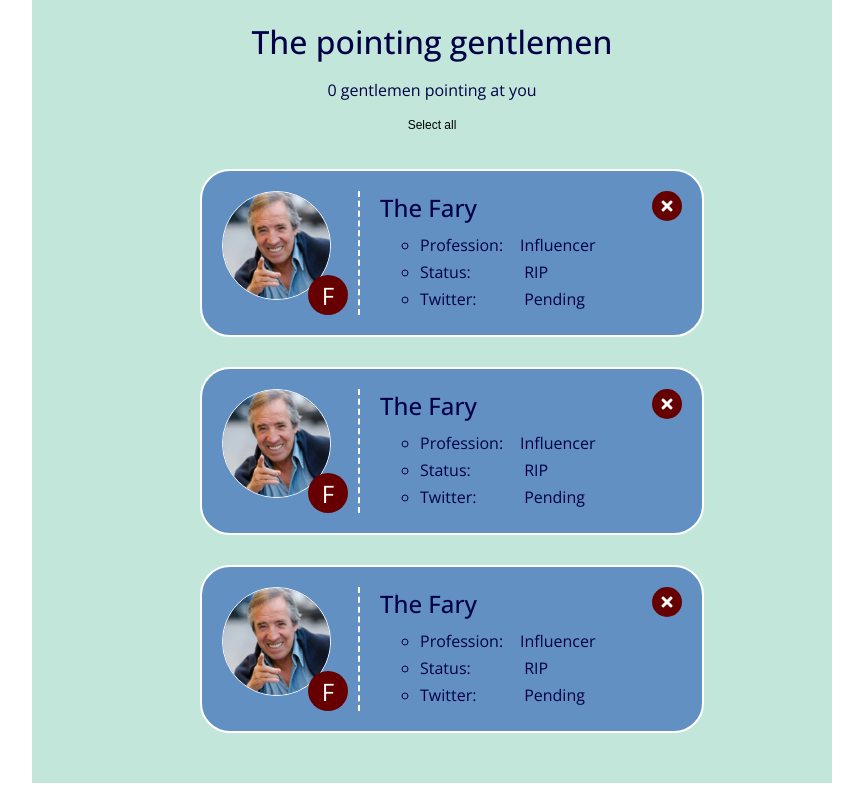
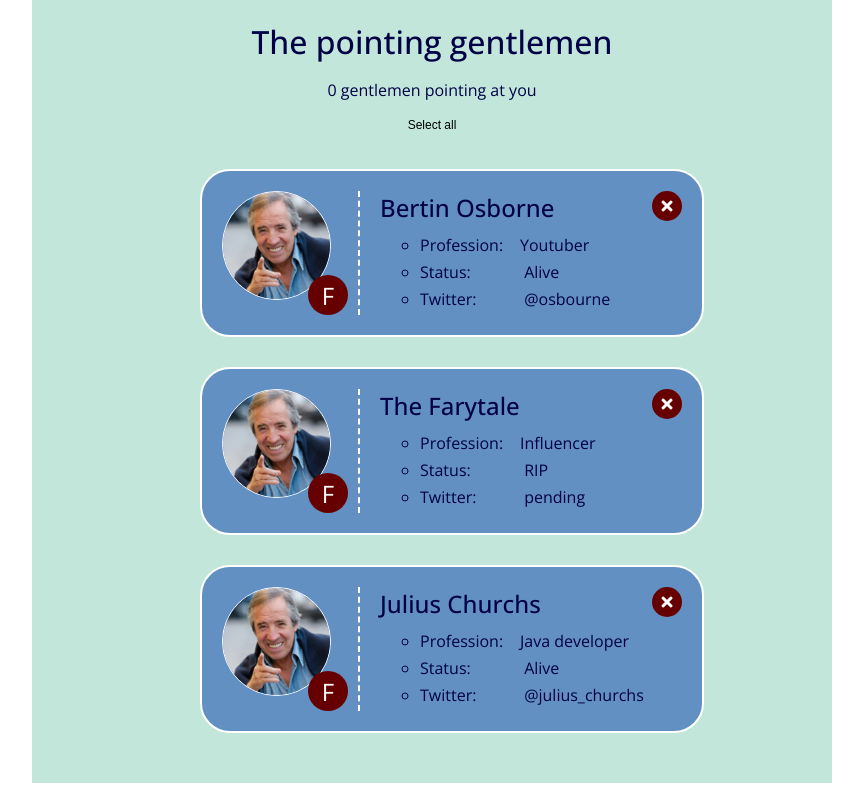
Before and after one commit to menchu123/w04ch1-Gentlemen, a React (Create React App) app: page / in a window 1280 px wide. Shown: the whole page, without its empty margins (208-1071 px from the left). Built offline with nearby package versions, Linux system fonts and the light colour scheme.

Commit message:
All data inserted except for image

```diff
--- a/src/componentes/card/Card.js
+++ b/src/componentes/card/Card.js
@@ -8,22 +8,24 @@
         <img
           className="gentleman__avatar"
           src={fary}
-          alt="The Fary pointing at you"
+          alt={gentleman.alternativeText}
         />
         <span className="gentleman__initial">F</span>
       </div>
       <div className="gentleman__data-container">
-        <h2 className="gentleman__name">The Fary</h2>
+        <h2 className="gentleman__name">{gentleman.name}</h2>
         <ul className="gentleman__data-list">
           <li className="gentleman__data">
             <span className="gentleman__data-label">Profession:</span>
-            Influencer
+            {gentleman.profession}
           </li>
           <li className="gentleman__data">
-            <span className="gentleman__data-label">Status:</span> RIP
+            <span className="gentleman__data-label">Status:</span>{" "}
+            {gentleman.status}
           </li>
           <li className="gentleman__data">
-            <span className="gentleman__data-label">Twitter:</span> Pending
+            <span className="gentleman__data-label">Twitter:</span>{" "}
+            {gentleman.twitter}
           </li>
         </ul>
       </div>
```
